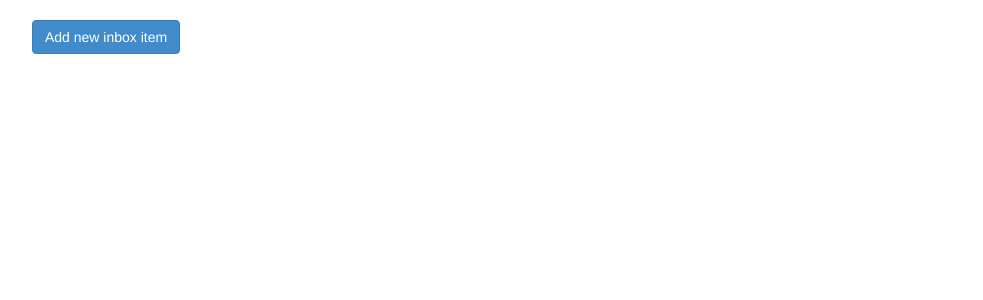
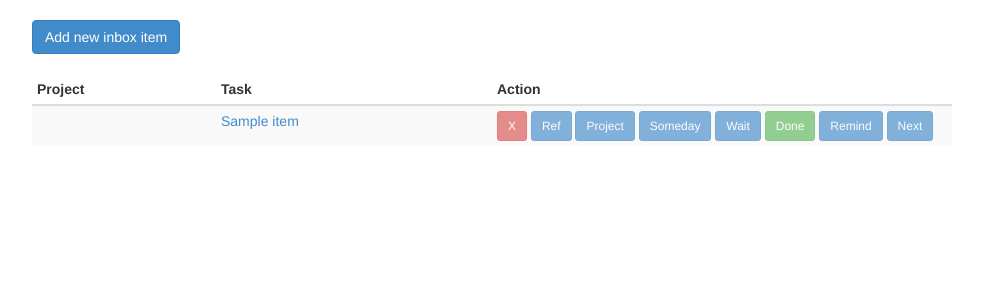
Before and after one commit to weijia/django-gtdmanager, a Django app: page /gtdmanager/inbox in a window 1280 px wide. Shown: the part 58-358 px from the top of the page, without its empty margins (53-1036 px from the left). Run offline with Django 3.2, Linux system fonts and the light colour scheme; tables that the repository leaves empty hold one stand-in row (values such as "Sample post"); some libraries are stand-ins or nearby versions.

Commit message:
Add inbox list (buttons disabled)
+ minor changes to achieve HTML5 compliance

```diff
--- /dev/null
+++ b/gtdmanager/static/gtdmanager/css/main.css
@@ -0,0 +1,16 @@
+.navbar {
+	padding-top: 8px;
+	padding-bottom: 8px;
+}
+
+form {
+	margin-top: 5px;
+}
+
+.form-group {
+	margin-bottom: 5px;
+}
+
+.clearDiv {
+	clear: both;
+}
--- a/gtdmanager/templates/gtdmanager/base.html
+++ b/gtdmanager/templates/gtdmanager/base.html
@@ -1,22 +1,15 @@
 <!DOCTYPE html>
 <html lang="en">
 {% load static %}
-
 <head>
+	<title>GTD Manager</title>
+	<meta charset="UTF-8">
 	<meta name="viewport" content="width=device-width, initial-scale=1.0">
 	<link href="{% static 'gtdmanager/bootstrap/css/bootstrap.min.css'%}" rel="stylesheet">
+	<link href="{% static 'gtdmanager/css/main.css'%}" rel="stylesheet">
 </head>
 
 <body>
-	<style>
- 		.navbar {
- 			padding-top: 8px;
- 			padding-bottom: 8px;
- 		}
-
-		form { margin-top: 5px; }
-		.form-group {margin-bottom: 5px;}
-	</style>
 
 	<div class="container">
 		<nav class="navbar navbar-default" role="navigation">
@@ -36,7 +29,7 @@
 			    </ul>
 			  </li>
 
-			  <li id="navbtn-projects" class="dropdown">
+			  <li id="navbtn-manage" class="dropdown">
 			  	<a class="dropdown-toggle" data-toggle="dropdown" data-hover="dropdown" href="#">
 			  		Manage<span class="caret"></span>
 			  	</a>
--- a/gtdmanager/templates/gtdmanager/inbox.html
+++ b/gtdmanager/templates/gtdmanager/inbox.html
@@ -10,4 +10,32 @@
 		{% crispy itemform %}
 	</div>
 </div>
+<div class="clearDiv"></div>
+<br>
+
+<div class="col-xs-10">
+	<table class="table table-condensed table-striped">
+		<thead><tr>
+			<th class="col-xs-2">Project</th>
+			<th class="col-xs-3">Task</th>
+			<th class="col-xs-5">Action</th>
+		</tr></thead>
+		{% for item in items %}
+		<tr>
+			<td><a href="">{% if item.parent != None %}[{{item.parent}}]{% endif %}</a></td>
+			<td><a href="">{{item.name}}</a></td>
+			<td>
+				<a href="#" class="btn btn-danger btn-sm disabled">X</a>
+				<a href="#" class="btn btn-primary btn-sm disabled">Ref</a>
+				<a href="#" class="btn btn-primary btn-sm disabled">Project</a>
+				<a href="#" class="btn btn-primary btn-sm disabled">Someday</a>
+				<a href="#" class="btn btn-primary btn-sm disabled">Wait</a>
+				<a href="#" class="btn btn-success btn-sm disabled">Done</a>
+				<a href="#" class="btn btn-primary btn-sm disabled">Remind</a>
+				<a href="#" class="btn btn-primary btn-sm disabled">Next</a>
+			</td>
+		</tr>
+		{% endfor %}
+	</table>
+</div>
 {% endblock %}
--- a/gtdmanager/views.py
+++ b/gtdmanager/views.py
@@ -4,6 +4,7 @@ from django.core.urlresolvers import reverse
 from django.template import RequestContext
 
 from gtdmanager.forms import ItemForm
+from gtdmanager.models import Item
 
 def home(request):
     return HttpResponseRedirect(reverse('gtdmanager:next'))
@@ -21,8 +22,9 @@ def inbox(request):
     else:
         form = ItemForm()
 
+    items = Item.objects.filter(status=Item.UNRESOLVED)
     return render_to_response('gtdmanager/inbox.html', context_instance=RequestContext(request),
-        dictionary={ 'btnName': 'inbox', 'itemform': form, 'show_form' : show_form })
+        dictionary={ 'btnName': 'inbox', 'itemform': form, 'show_form' : show_form, 'items' : items })
 
 def next(request):
     return render_to_response('gtdmanager/next.html', {'btnName': 'next'})
```
